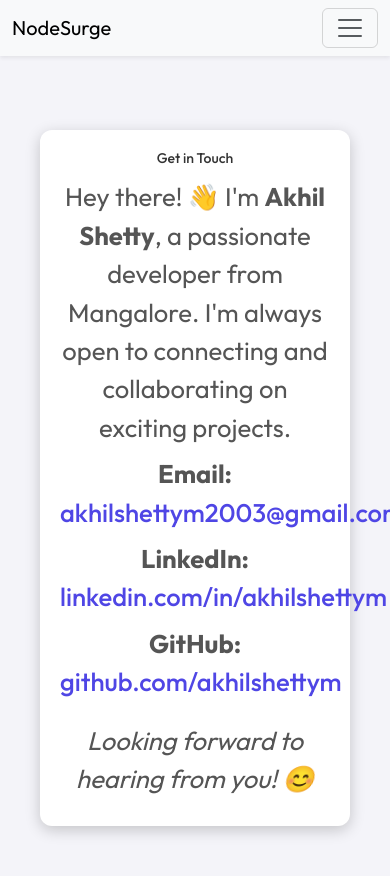
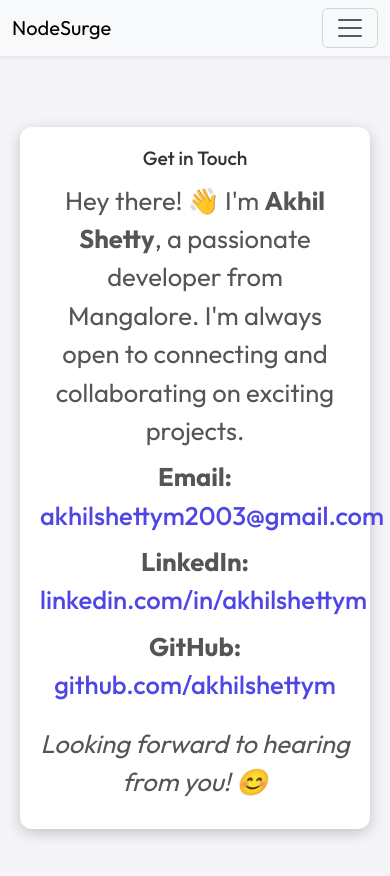
Before and after one commit to akhilshettyym/NodeSurge, a React (Create React App) app: page /#/Contact in a window 390 px wide. Shown: the top 876 px of the page. Built offline with nearby package versions, Linux system fonts and the light colour scheme; no server answers.

Commit message:
Overall Final Commit

```diff
--- a/public/index.html
+++ b/public/index.html
@@ -3,7 +3,9 @@
   <head>
     <meta charset="utf-8" />
     <link rel="icon" href="%PUBLIC_URL%/favicon.ico" />
-    <meta name="viewport" content="width=device-width, initial-scale=1" />
+    <!-- <meta name="viewport" content="width=device-width, initial-scale=1" /> -->
+    <meta name="viewport" content="width=device-width, initial-scale=1.0" />
+
     <meta name="theme-color" content="#000000" />
     <meta
       name="description"
--- a/src/App.js
+++ b/src/App.js
@@ -100,6 +100,7 @@
           />
         </Routes>
       </Router>
+
     </AuthProvider>
   )
 }
--- a/src/components/About/About.css
+++ b/src/components/About/About.css
@@ -1,5 +1,8 @@
+/* About.css */
 .container {
-    max-width: 1300px;
+    /* max-width: 1300px; */
+    max-width: 100%;
+    padding: 2%;
     margin-top: 3%;
     margin-bottom: 3%;
     transition: background-color 0.3s ease, color 0.3s ease, border-color 0.3s ease;
--- a/src/components/Contact/Contact.css
+++ b/src/components/Contact/Contact.css
@@ -1,3 +1,4 @@
+/* Contact.css */
 .contact-container {
   display: flex;
   justify-content: center;
@@ -5,15 +6,17 @@
   padding: 40px;
   background-color: #f4f4f9;
   min-height: 100vh;
+  flex-direction: column;
+  padding: 20px;
 }
 
 .contact-card {
   background-color: #ffffff;
-  padding: 30px;
+  padding: 20px;
   border-radius: 12px;
   box-shadow: 0 4px 15px rgba(0, 0, 0, 0.2);
-  max-width: 700px;
-  width: 100%;
+  max-width: 100%;
+  /* width: 100%; */
   text-align: center;
   transition: transform 0.3s ease, box-shadow 0.3s ease;
 }
@@ -59,10 +62,10 @@
   }
 
   h2 {
-    font-size: 14px;
+    font-size: 1.2rem;
   }
 
   p {
-    font-size: 10px;
+    font-size: 0.9rem;
   }
 }
--- a/src/styles/App.css
+++ b/src/styles/App.css
@@ -1,3 +1,4 @@
+/* App.css */
 .App {
   text-align: center;
 }
--- a/src/styles/chatbot.css
+++ b/src/styles/chatbot.css
@@ -1,3 +1,4 @@
+/* chatbot.css */
 /* Importing Google fonts - Inter */
 @import url("https://fonts.googleapis.com/css2?family=Inter:wght@100..900&display=swap");
 
@@ -13,7 +14,8 @@
 }
 
 .chatbot-popup {
-  width: 450px;
+  width: 90%;
+  max-width: 400px;
   overflow: hidden;
   background: #fff;
   border-radius: 15px;
@@ -261,6 +263,7 @@
     flex-grow: 1;
     padding: 10px 15px;
     overflow-y: auto;
+    height: 70vh;
   }
 
   .chat-footer {
--- a/src/styles/home.css
+++ b/src/styles/home.css
@@ -1,3 +1,4 @@
+/* home.css */
 .home-container {
   padding: 70px;
 }
@@ -11,6 +12,7 @@
 
 .app-list {
   display: flex;
+  flex-wrap: wrap;
   flex-direction: column;
   gap: 16px;
   /* Space between cards */
--- a/src/styles/todo.css
+++ b/src/styles/todo.css
@@ -1,3 +1,4 @@
+/* todo.css */
 .todo-list {
   max-height: 60vh;
   overflow-y: auto;
@@ -52,3 +53,8 @@
 .todo-list::-webkit-scrollbar-thumb:hover {
   background: #555;
 }
+@media (max-width: 600px) {
+  .card-body {
+      padding: 8px;
+  }
+}
--- a/src/styles/weather.css
+++ b/src/styles/weather.css
@@ -1,3 +1,4 @@
+/* weather.css */
 @import url("https://fonts.googleapis.com/css2?family=Outfit:wght@100..900&display=swap");
 
 * {
@@ -164,10 +165,13 @@
 
   .description {
     font-size: 1.4rem;
+        right: 10%;
+        top: 30%;
   }
 
   .bottom {
     flex-direction: column;
+    width: 100%;
   }
 
   .bottom div {
```
